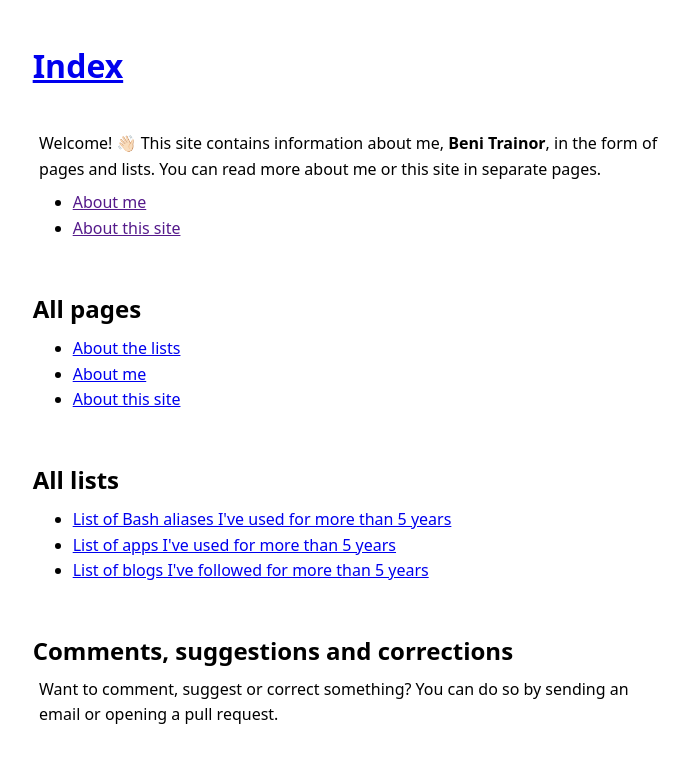
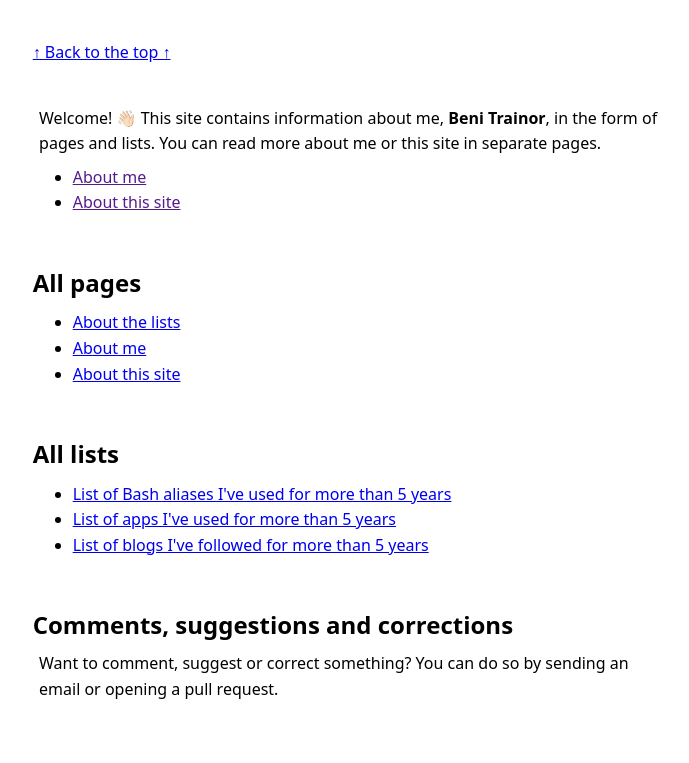
Before and after one commit to beniTrainor/beni-on-the-web, a Jekyll site: the page built from index.md, in a window 1280 px wide. Shown: the top 763 px of the page, without its empty margins (292-981 px from the left). Built offline with Jekyll 4.4.1, drawn with Linux system fonts in a browser that asks for light colours.

Commit message:
change page title into back to top link

```diff
--- a/_layouts/default.html
+++ b/_layouts/default.html
@@ -10,7 +10,7 @@
 <body>
 
 <header>
-  <h1><a href="/beni-on-the-web/">Index</a></h1>
+  <a href="/beni-on-the-web/">↑ Back to the top ↑</a>
 </header>
 
 <main>
```
